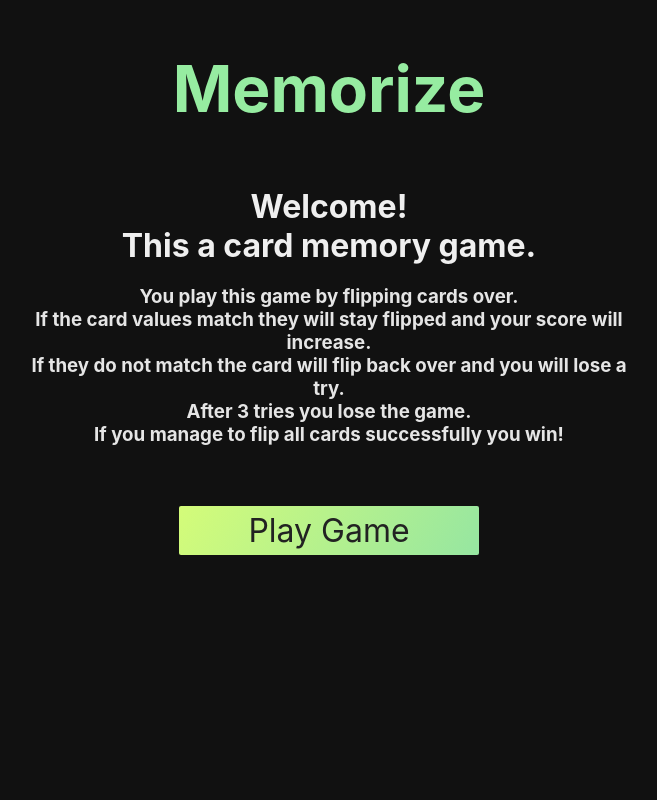
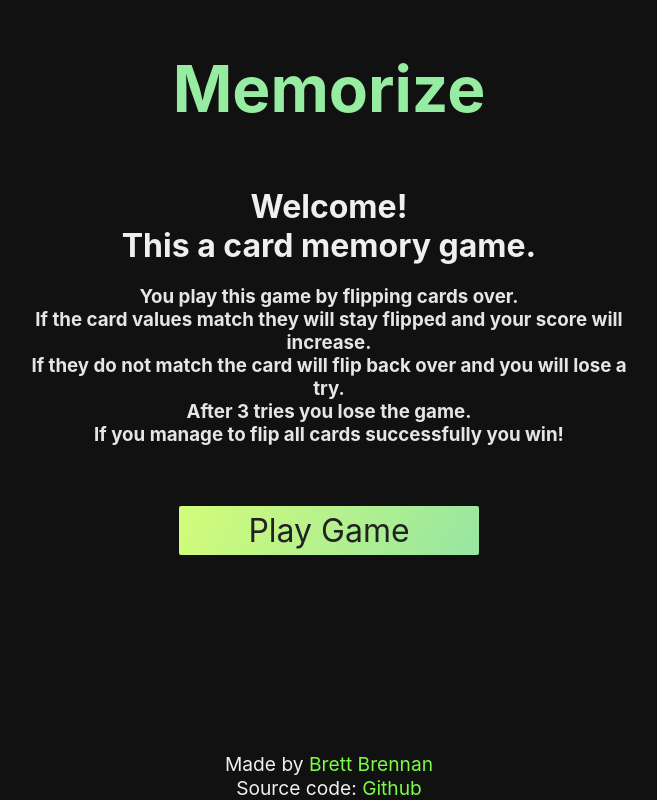
Before and after one commit to BrettBrennan/Memorize, a Svelte app: page / in a window 1280 px wide. Shown: the whole page, without its empty margins (311-968 px from the left). Built offline with nearby package versions, Linux system fonts and the light colour scheme.

Commit message:
Added footer

```diff
--- a/src/App.svelte
+++ b/src/App.svelte
@@ -2,6 +2,7 @@
 	import { GAME_STATE } from './stores';
 	import Game from './Components/UI/Game.svelte';
 	import Menu from './Components/UI/Menu.svelte';
+	import Footer from './Components/UI/Footer.svelte';
 	function changeState(e) {
 		GAME_STATE.set(e.detail.state);
 	}
@@ -10,9 +11,9 @@
 <style>
 	main {
 		text-align: center;
+		min-height: 94vh;
 	}
 	h1 {
-
 		color: #96eca1;
 		font-size: 4rem;
 		padding: 50px;
@@ -27,3 +28,5 @@
 		<Game on:changeState={changeState} STATE={$GAME_STATE} />
 	{/if}
 </main>
+
+<Footer />
--- /dev/null
+++ b/src/Components/UI/Footer.svelte
@@ -0,0 +1,19 @@
+<style>
+    footer {
+        width: 100%;
+        text-align: center;
+        font-size: 1.2rem;
+    }
+    a {
+        color: rgb(124, 252, 73);
+        cursor: pointer;
+    }
+    a:hover{
+        color: #fa0b38;
+        text-decoration: none;
+    }
+</style>
+<footer>
+    Made by <a href='https://brettbrennan.dev'>Brett Brennan</a><br />
+    Source code: <a href='https://github.com/BrettBrennan/Memorize'>Github</a>
+</footer>
```
